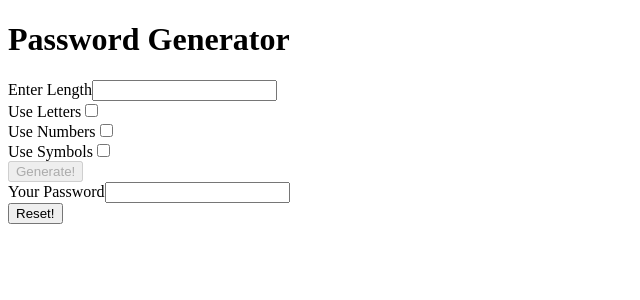
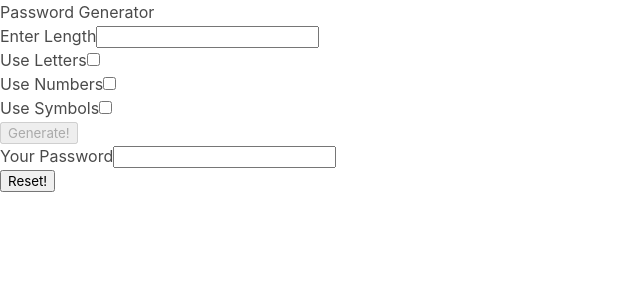
Before and after one commit to Tony940426/Angular-Password-Generator, an Angular app: page / in a window 1280 px wide. Shown: the top 300 px of the page, without its empty margins (0-640 px from the left). Built offline with nearby package versions, Linux system fonts and the light colour scheme.

Commit message:
Added Bulma styling

```diff
--- a/package.json
+++ b/package.json
@@ -18,6 +18,7 @@
     "@angular/platform-browser": "^16.0.0",
     "@angular/platform-browser-dynamic": "^16.0.0",
     "@angular/router": "^16.0.0",
+    "bulma": "^0.9.4",
     "rxjs": "~7.8.0",
     "tslib": "^2.3.0",
     "zone.js": "~0.13.0"
--- a/src/index.html
+++ b/src/index.html
@@ -6,6 +6,7 @@
   <base href="/">
   <meta name="viewport" content="width=device-width, initial-scale=1">
   <link rel="icon" type="image/x-icon" href="favicon.ico">
+  <link rel="stylesheet" href="https://cdn.jsdelivr.net/npm/bulma@0.9.4/css/bulma.min.css">
 </head>
 <body>
   <app-root></app-root>
--- a/src/styles.css
+++ b/src/styles.css
@@ -1 +1,2 @@
 /* You can add global styles to this file, and also import other style files */
+@import 'bulma/css/bulma.css';
```
Also changed, not shown: 1 other file (tests, documents, lock files or other folders).
